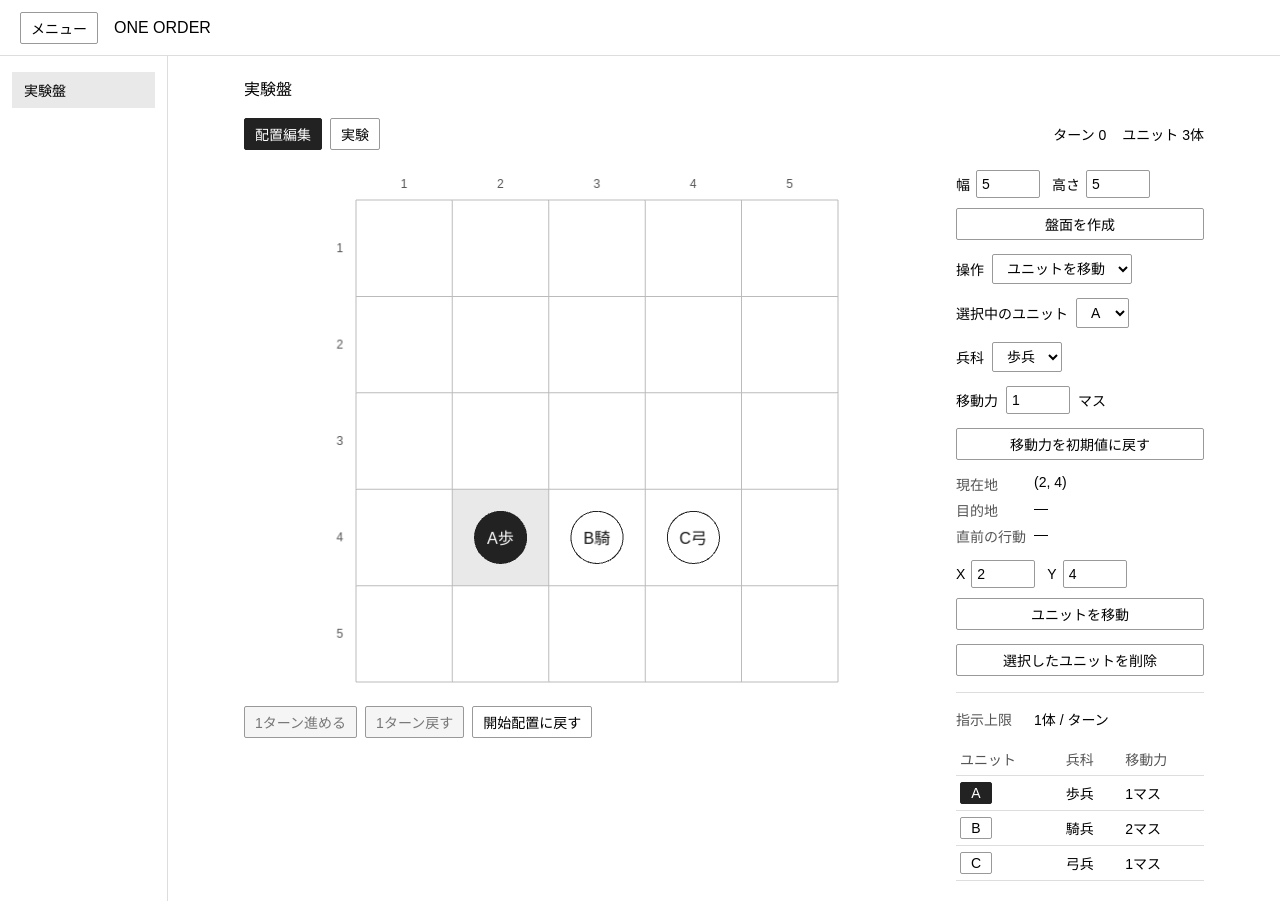
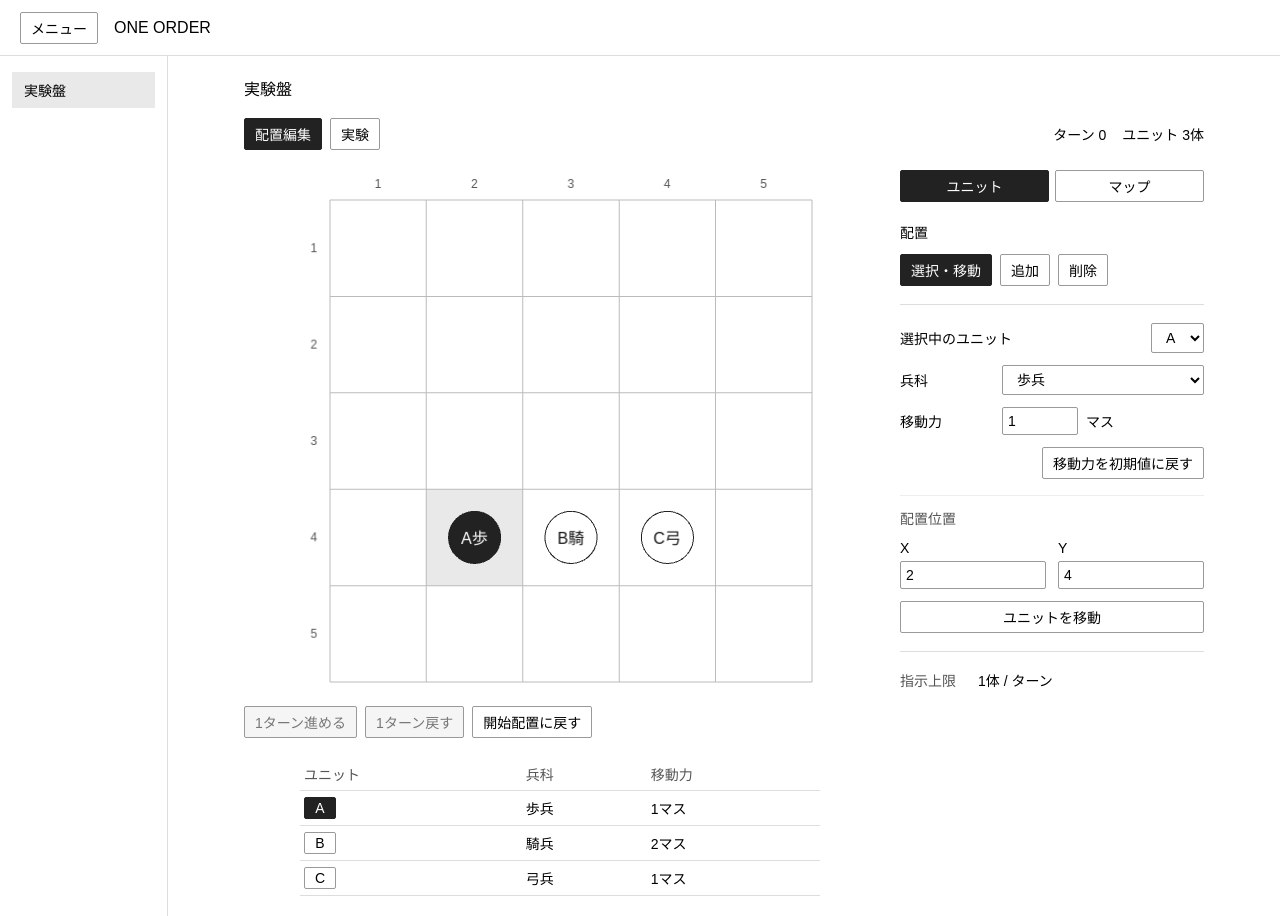
Before and after one commit to gonchiman/one_order, a website built with Vite: page index.html in a window 1280 px wide. Built offline with nearby package versions, Linux system fonts and the light colour scheme; animation ran at ten frames a second.

Commit message:
feat: organize editor into unit and map tabs

```diff
--- a/src/main.ts
+++ b/src/main.ts
@@ -6,6 +6,7 @@ import { unitLabel } from './core/labels';
 import { MAX_MOVE_DISTANCE, MIN_MOVE_DISTANCE, UNIT_TYPES } from './core/unitTypes';
 import type { UnitType } from './core/unitTypes';
 import { createAppShell } from './ui/appShell';
+import { createEditorTabs } from './ui/editorTabs';
 import {
   actOnSession,
   createSession,
@@ -28,7 +29,7 @@ shell.content.innerHTML = `
     <div class="counters"><output id="turn"></output><output id="order-count"></output></div>
   </nav>
   <div class="workspace">
-    <section class="board-section" aria-label="盤面とターン操作">
+    <section class="board-section" aria-label="盤面とユニット一覧">
       <div id="board"></div>
       <div class="turn-actions">
         <button type="button" id="advance">1ターン進める</button>
@@ -36,43 +37,59 @@ shell.content.innerHTML = `
         <button type="button" id="reset">開始配置に戻す</button>
       </div>
       <p id="status" role="status" aria-live="polite"></p>
+      <table class="unit-list"><thead><tr><th scope="col">ユニット</th><th scope="col">兵科</th><th scope="col">移動力</th></tr></thead><tbody id="unit-rows"></tbody></table>
     </section>
-    <aside aria-label="配置とユニットの操作">
-      <div id="editing-controls">
-        <form id="size-form" class="fields">
-          <div class="size-fields">
-            <label>幅 <input id="width" type="number" min="3" max="12" step="1" value="5" required></label>
-            <label>高さ <input id="height" type="number" min="3" max="12" step="1" value="5" required></label>
+    <aside class="editor" aria-label="マップとユニットの編集">
+      <div class="editor-tabs" role="tablist" aria-label="編集対象">
+        <button type="button" id="editor-tab-unit" role="tab" aria-controls="editor-panel-unit" aria-selected="true">ユニット</button>
+        <button type="button" id="editor-tab-map" role="tab" aria-controls="editor-panel-map" aria-selected="false" tabindex="-1">マップ</button>
       </div>
-          <button type="submit">盤面を作成</button>
-        </form>
-        <label class="field">操作
-          <select id="edit-tool"><option value="move">ユニットを移動</option><option value="add">ユニットを追加</option><option value="remove">ユニットを削除</option></select>
-        </label>
-        <label class="field" id="placement-type-field" hidden>追加する兵科
-          <select id="placement-type">${typeOptions}</select>
-        </label>
+      <section id="editor-panel-unit" role="tabpanel" aria-labelledby="editor-tab-unit">
+        <section id="editing-controls" class="editor-section" aria-labelledby="placement-heading">
+          <h2 id="placement-heading">配置</h2>
+          <div class="placement-tools" role="group" aria-label="配置操作">
+            <button type="button" data-edit-tool="move" aria-pressed="true">選択・移動</button>
+            <button type="button" data-edit-tool="add" aria-pressed="false">追加</button>
+            <button type="button" data-edit-tool="remove" aria-pressed="false">削除</button>
           </div>
-      <label class="field">選択中のユニット <select id="selected-unit"></select></label>
-      <label class="field">兵科 <select id="selected-type">${typeOptions}</select></label>
-      <label class="field">移動力 <input id="move-distance" type="number" min="${MIN_MOVE_DISTANCE}" max="${MAX_MOVE_DISTANCE}" step="1" required> マス</label>
-      <button type="button" id="reset-move-distance" class="full-width">移動力を初期値に戻す</button>
-      <dl class="unit-details"><dt>現在地</dt><dd id="position"></dd><dt>目的地</dt><dd id="destination"></dd><dt>直前の行動</dt><dd id="last-action"></dd></dl>
+        </section>
+        <section class="editor-section" aria-labelledby="unit-editor-title">
+          <header class="section-heading">
+            <h2 id="unit-editor-title">選択中のユニット</h2>
+            <select id="selected-unit" aria-label="選択中のユニット"></select>
+          </header>
+          <label class="editor-field" id="placement-type-field" hidden><span>追加する兵科</span><select id="placement-type">${typeOptions}</select></label>
+          <div id="selected-properties">
+            <label class="editor-field"><span>兵科</span><select id="selected-type">${typeOptions}</select></label>
+            <label class="editor-field"><span>移動力</span><span class="move-field"><input id="move-distance" type="number" min="${MIN_MOVE_DISTANCE}" max="${MAX_MOVE_DISTANCE}" step="1" required><span>マス</span></span></label>
+            <button type="button" id="reset-move-distance" class="reset-move">移動力を初期値に戻す</button>
+          </div>
+          <dl class="unit-details" id="unit-details" hidden><dt>現在地</dt><dd id="position"></dd><dt>目的地</dt><dd id="destination"></dd><dt>直前の行動</dt><dd id="last-action"></dd></dl>
           <div id="point-controls" class="fields" hidden>
             <button type="button" id="pick-target" aria-pressed="false">目的地を指定</button>
             <button type="button" id="clear-order">指示を解除</button>
           </div>
-      <form id="coordinate-form" class="fields">
-        <div class="size-fields">
+          <form id="coordinate-form" class="coordinate-fields">
+            <h3 id="coordinate-title">配置位置</h3>
+            <div class="input-pair">
               <label>X <input id="cell-x" type="number" min="1" max="5" step="1" value="2" required></label>
               <label>Y <input id="cell-y" type="number" min="1" max="5" step="1" value="4" required></label>
             </div>
-        <button type="submit" id="apply-coordinate">ユニットを移動</button>
+            <button type="submit" id="apply-coordinate" class="full-width">ユニットを移動</button>
           </form>
-      <button type="button" id="remove-selected" class="full-width">選択したユニットを削除</button>
-      <hr>
+        </section>
         <dl class="rules"><dt>指示上限</dt><dd id="order-limit"></dd></dl>
-      <table><thead><tr><th scope="col">ユニット</th><th scope="col">兵科</th><th scope="col">移動力</th></tr></thead><tbody id="unit-rows"></tbody></table>
+      </section>
+      <section id="editor-panel-map" role="tabpanel" aria-labelledby="editor-tab-map" hidden>
+        <header class="section-heading"><h2>マップ</h2><output id="map-size"></output></header>
+        <form id="size-form" class="fields">
+          <div class="input-pair">
+            <label>幅（マス） <input id="width" type="number" min="3" max="12" step="1" value="5" required></label>
+            <label>高さ（マス） <input id="height" type="number" min="3" max="12" step="1" value="5" required></label>
+          </div>
+          <button type="submit" id="create-map">新しいマップを作成</button>
+        </form>
+      </section>
     </aside>
   </div>
 `;
@@ -93,14 +110,19 @@ const controls = {
   undo: element<HTMLButtonElement>('#undo'),
   reset: element<HTMLButtonElement>('#reset'),
   status: element<HTMLParagraphElement>('#status'),
-  editing: element<HTMLDivElement>('#editing-controls'),
+  editing: element<HTMLElement>('#editing-controls'),
   sizeForm: element<HTMLFormElement>('#size-form'),
   width: element<HTMLInputElement>('#width'),
   height: element<HTMLInputElement>('#height'),
-  tool: element<HTMLSelectElement>('#edit-tool'),
+  tools: Array.from(document.querySelectorAll<HTMLButtonElement>('[data-edit-tool]')),
+  createMap: element<HTMLButtonElement>('#create-map'),
+  mapSize: element<HTMLOutputElement>('#map-size'),
   placementTypeField: element<HTMLLabelElement>('#placement-type-field'),
   placementType: element<HTMLSelectElement>('#placement-type'),
   selected: element<HTMLSelectElement>('#selected-unit'),
+  selectedProperties: element<HTMLDivElement>('#selected-properties'),
+  unitEditorTitle: element<HTMLHeadingElement>('#unit-editor-title'),
+  details: element<HTMLElement>('#unit-details'),
   selectedType: element<HTMLSelectElement>('#selected-type'),
   moveDistance: element<HTMLInputElement>('#move-distance'),
   resetMoveDistance: element<HTMLButtonElement>('#reset-move-distance'),
@@ -111,13 +133,20 @@ const controls = {
   pickTarget: element<HTMLButtonElement>('#pick-target'),
   clearOrder: element<HTMLButtonElement>('#clear-order'),
   coordinateForm: element<HTMLFormElement>('#coordinate-form'),
+  coordinateTitle: element<HTMLHeadingElement>('#coordinate-title'),
   x: element<HTMLInputElement>('#cell-x'),
   y: element<HTMLInputElement>('#cell-y'),
   apply: element<HTMLButtonElement>('#apply-coordinate'),
-  remove: element<HTMLButtonElement>('#remove-selected'),
   orderLimit: element<HTMLElement>('#order-limit'),
   rows: element<HTMLTableSectionElement>('#unit-rows'),
 };
+
+const editorTabs = createEditorTabs({
+  unit: { tab: element<HTMLButtonElement>('#editor-tab-unit'), panel: element<HTMLElement>('#editor-panel-unit') },
+  map: { tab: element<HTMLButtonElement>('#editor-tab-map'), panel: element<HTMLElement>('#editor-panel-map') },
+});
+type EditTool = 'move' | 'add' | 'remove';
+let editTool: EditTool = 'move';
 
 function initialBoard(width = 5, height = 5): BoardState {
   let board = createBoard(width, height);
@@ -151,10 +180,12 @@ function setStatus(message = '', error = false): void {
   isError = error;
 }
 
-function selectUnit(id: number): void {
+function selectUnit(id: number, preserveTool = false): void {
   const unit = session.board.units.find((item) => item.id === id);
   if (unit === undefined) return;
   selectedId = id;
+  if (session.mode === 'edit' && !preserveTool) editTool = 'move';
+  editorTabs.select('unit');
   cursor = { ...(session.mode === 'run' ? unit.destination ?? unit.position : unit.position) };
   targeting = false;
   setStatus();
@@ -164,6 +195,8 @@ function selectUnit(id: number): void {
 function render(): void {
   const { board, mode } = session;
   const editing = mode === 'edit';
+  const adding = editing && editTool === 'add';
+  const removing = editing && editTool === 'remove';
   if (!board.units.some((unit) => unit.id === selectedId)) selectedId = board.units[0]?.id ?? null;
   const unit = board.units.find((item) => item.id === selectedId);
   cursor = { x: Math.min(Math.max(cursor.x, 0), board.width - 1), y: Math.min(Math.max(cursor.y, 0), board.height - 1) };
@@ -172,12 +205,19 @@ function render(): void {
   controls.turn.value = `ターン ${board.turn}`;
   controls.orderCount.value = editing ? `ユニット ${board.units.length}体` : `指示 ${board.orderedUnitIds.length} / ${board.rules.orderLimit}体`;
   controls.editing.hidden = !editing;
-  controls.placementTypeField.hidden = controls.tool.value !== 'add';
+  controls.tools.forEach((button) => button.setAttribute('aria-pressed', String(button.dataset.editTool === editTool)));
+  controls.placementTypeField.hidden = !adding;
+  controls.selected.hidden = adding;
+  controls.selectedProperties.hidden = adding || removing;
+  controls.unitEditorTitle.textContent = adding ? 'ユニットを追加' : removing ? 'ユニットを削除' : '選択中のユニット';
+  controls.details.hidden = editing;
   controls.point.hidden = editing;
-  controls.remove.hidden = !editing;
+  controls.width.disabled = !editing;
+  controls.height.disabled = !editing;
+  controls.createMap.hidden = !editing;
+  controls.mapSize.value = `${board.width} × ${board.height}`;
   controls.advance.disabled = editing;
   controls.undo.disabled = editing || session.history.length === 0;
-  controls.remove.disabled = unit === undefined;
   controls.pickTarget.disabled = unit === undefined;
   controls.clearOrder.disabled = unit === undefined;
   controls.pickTarget.textContent = targeting ? '指定を取り消す' : '目的地を指定';
@@ -205,8 +245,9 @@ function render(): void {
   controls.y.max = String(board.height);
   controls.x.value = String(cursor.x + 1);
   controls.y.value = String(cursor.y + 1);
-  controls.apply.textContent = editing ? { move: 'ユニットを移動', add: 'ユニットを追加', remove: 'そのマスのユニットを削除' }[controls.tool.value] ?? 'ユニットを移動' : '目的地を指示';
-  controls.apply.disabled = unit === undefined && (!editing || controls.tool.value === 'move');
+  controls.coordinateTitle.textContent = editing ? removing ? '削除する位置' : '配置位置' : '目的地';
+  controls.apply.textContent = editing ? { move: 'ユニットを移動', add: 'ユニットを追加', remove: 'ユニットを削除' }[editTool] : '目的地を指示';
+  controls.apply.disabled = unit === undefined && (!editing || editTool === 'move');
   controls.status.textContent = status;
   controls.status.setAttribute('role', isError ? 'alert' : 'status');
   controls.status.classList.toggle('error', isError);
@@ -267,9 +308,9 @@ function applyAt(position: Cell): void {
     perform({ type: 'order', unitId: selectedId, destination: position });
     return;
   }
-  if (controls.tool.value === 'add') {
+  if (editTool === 'add') {
     perform({ type: 'add', position, unitType: controls.placementType.value as UnitType });
-  } else if (controls.tool.value === 'remove') {
+  } else if (editTool === 'remove') {
     const occupant = session.board.units.find((unit) => unit.position.x === position.x && unit.position.y === position.y);
     if (occupant === undefined) { setStatus('そのマスにユニットがありません。', true); render(); return; }
     perform({ type: 'remove', unitId: occupant.id });
@@ -282,7 +323,7 @@ function applyAt(position: Cell): void {
 
 function clickCell(cell: Cell): void {
   const occupant = session.board.units.find((unit) => unit.position.x === cell.x && unit.position.y === cell.y);
-  if (occupant !== undefined && !targeting && (session.mode === 'run' || controls.tool.value === 'move')) {
+  if (occupant !== undefined && !targeting && (session.mode === 'run' || editTool === 'move')) {
     selectUnit(occupant.id);
   } else {
     applyAt(cell);
@@ -292,12 +333,18 @@ function clickCell(cell: Cell): void {
 controls.edit.addEventListener('click', () => {
   if (session.mode === 'edit') return;
   session = editExperiment(session);
+  editTool = 'move';
+  const unit = session.board.units.find((item) => item.id === selectedId);
+  cursor = { ...(unit?.position ?? { x: 0, y: 0 }) };
   targeting = false;
   setStatus(); render();
 });
 controls.run.addEventListener('click', () => {
   if (session.mode === 'run') return;
   session = startExperiment(session);
+  editorTabs.select('unit');
+  controls.width.value = String(session.board.width);
+  controls.height.value = String(session.board.height);
   targeting = false;
   setStatus(); render();
 });
@@ -313,7 +360,12 @@ controls.sizeForm.addEventListener('submit', (event) => {
     setStatus(error instanceof Error ? error.message : '盤面の寸法を確認してください。', true); render();
   }
 });
-controls.tool.addEventListener('change', () => { setStatus(); render(); });
+controls.tools.forEach((button) => button.addEventListener('click', () => {
+  editTool = button.dataset.editTool as EditTool;
+  const unit = session.board.units.find((item) => item.id === selectedId);
+  if (unit !== undefined) cursor = { ...unit.position };
+  setStatus(); render();
+}));
 function rememberCoordinates(): void {
   const x = controls.x.valueAsNumber - 1;
   const y = controls.y.valueAsNumber - 1;
@@ -323,7 +375,7 @@ function rememberCoordinates(): void {
 }
 controls.x.addEventListener('input', rememberCoordinates);
 controls.y.addEventListener('input', rememberCoordinates);
-controls.selected.addEventListener('change', () => selectUnit(Number(controls.selected.value)));
+controls.selected.addEventListener('change', () => selectUnit(Number(controls.selected.value), true));
 controls.selectedType.addEventListener('change', () => {
   if (selectedId !== null) perform({ type: 'set-type', unitId: selectedId, unitType: controls.selectedType.value as UnitType });
 });
@@ -345,9 +397,6 @@ controls.pickTarget.addEventListener('click', () => {
 controls.clearOrder.addEventListener('click', () => {
   if (selectedId !== null) perform({ type: 'order', unitId: selectedId, destination: null });
 });
-controls.remove.addEventListener('click', () => {
-  if (selectedId !== null) perform({ type: 'remove', unitId: selectedId });
-});
 controls.advance.addEventListener('click', () => { targeting = false; perform({ type: 'advance' }); });
 controls.undo.addEventListener('click', () => {
   session = undoTurn(session); targeting = false; setStatus(); render();
@@ -368,6 +417,7 @@ if (import.meta.hot) {
   import.meta.hot.accept();
   import.meta.hot.dispose(() => {
     boardGame?.destroy();
+    editorTabs.destroy();
     shell.destroy();
   });
 }
--- a/src/style.css
+++ b/src/style.css
@@ -119,7 +119,7 @@ select {
 
 button { cursor: pointer; }
 button:disabled { cursor: default; color: #777; background: #f5f5f5; }
-button[aria-pressed="true"] { color: #fff; background: #222; border-color: #222; }
+button[aria-pressed="true"], button[aria-selected="true"] { color: #fff; background: #222; border-color: #222; }
 
 input {
   width: 64px;
@@ -132,7 +132,7 @@ input {
 
 .toolbar,
 .turn-actions,
-.size-fields {
+.placement-tools {
   display: flex;
   align-items: center;
   flex-wrap: wrap;
@@ -141,25 +141,42 @@ input {
 
 .toolbar { margin-bottom: 20px; }
 .counters { display: flex; flex-wrap: wrap; gap: 8px 16px; margin-left: auto; font-variant-numeric: tabular-nums; }
-.workspace { display: grid; grid-template-columns: minmax(0, 1fr) 248px; gap: 28px; align-items: start; }
+.workspace { display: grid; grid-template-columns: minmax(0, 1fr) 304px; gap: 24px; align-items: start; }
 .board-section, aside { min-width: 0; }
 #board { margin: 0 auto; max-width: 100%; }
 .turn-actions { margin-top: 16px; }
 #status { min-height: 22px; margin: 10px 0 0; }
+#status:empty { min-height: 0; margin: 0; }
 #status.error { color: #a00000; }
 .fields { display: grid; gap: 10px; margin-bottom: 14px; }
-.field { display: flex; flex-wrap: wrap; gap: 8px; align-items: center; margin-bottom: 14px; }
 label { display: inline-flex; gap: 6px; align-items: center; }
-.size-fields { gap: 12px; }
 .full-width { width: 100%; }
 dl { display: grid; grid-template-columns: 70px minmax(0, 1fr); gap: 6px 8px; margin: 14px 0; font-variant-numeric: tabular-nums; }
 dt { color: #555; }
 dd { margin: 0; overflow-wrap: anywhere; }
-hr { border: 0; border-top: 1px solid #ddd; margin: 16px 0; }
 table { width: 100%; border-collapse: collapse; font-variant-numeric: tabular-nums; }
 th, td { text-align: left; padding: 6px 4px; border-bottom: 1px solid #ddd; font-weight: 400; overflow-wrap: anywhere; }
 th { color: #555; }
 td button { min-width: 32px; padding: 2px 6px; }
+.unit-list { max-width: 520px; margin: 20px auto 0; }
+.editor { width: 100%; max-width: 520px; margin: 0 auto; }
+.editor-tabs { display: flex; gap: 6px; margin-bottom: 20px; }
+.editor-tabs button { flex: 1; }
+.editor-section { padding-bottom: 18px; margin-bottom: 18px; border-bottom: 1px solid #ddd; }
+.editor h2 { margin: 0 0 12px; font-size: 14px; font-weight: 500; }
+.section-heading { display: flex; align-items: center; justify-content: space-between; flex-wrap: wrap; gap: 8px; margin-bottom: 12px; }
+.section-heading h2 { margin: 0; }
+.section-heading output { color: #555; font-variant-numeric: tabular-nums; }
+.editor-field { display: grid; grid-template-columns: 90px minmax(0, 1fr); align-items: center; gap: 12px; margin: 12px 0; }
+.editor-field select { width: 100%; min-width: 0; }
+.move-field { display: flex; align-items: center; gap: 8px; }
+.move-field input { width: 76px; }
+.reset-move { display: block; margin: 0 0 16px auto; }
+.input-pair { display: grid; grid-template-columns: minmax(0, 1fr) minmax(0, 1fr); gap: 12px; }
+.input-pair label { display: grid; gap: 5px; }
+.input-pair input { width: 100%; }
+.coordinate-fields { display: grid; gap: 12px; padding-top: 12px; margin-top: 16px; border-top: 1px solid #eee; }
+.coordinate-fields h3 { margin: 0; color: #555; font-size: 14px; font-weight: 400; }
 [hidden] { display: none !important; }
 
 @media (max-width: 700px) {
@@ -169,7 +186,7 @@ td button { min-width: 32px; padding: 2px 6px; }
   input, select { font-size: 16px; }
 }
 
-@container (max-width: 700px) {
+@container (max-width: 740px) {
   .workspace { grid-template-columns: minmax(0, 1fr); gap: 20px; }
   .counters { margin-left: 0; width: 100%; }
 }
--- /dev/null
+++ b/src/ui/editorTabs.ts
@@ -0,0 +1,51 @@
+export type EditorTab = 'unit' | 'map';
+
+export function createEditorTabs(
+  elements: Record<EditorTab, { tab: HTMLButtonElement; panel: HTMLElement }>,
+): { select: (tab: EditorTab) => void; destroy: () => void } {
+  const keys: EditorTab[] = ['unit', 'map'];
+  const cleanup: (() => void)[] = [];
+
+  function select(selected: EditorTab): void {
+    for (const key of keys) {
+      const active = key === selected;
+      elements[key].tab.setAttribute('aria-selected', String(active));
+      elements[key].tab.tabIndex = active ? 0 : -1;
+      elements[key].panel.hidden = !active;
+    }
+  }
+
+  for (const key of keys) {
+    const { tab } = elements[key];
+    const click = (): void => select(key);
+    const keydown = (event: KeyboardEvent): void => {
+      let next: EditorTab;
+      switch (event.key) {
+        case 'ArrowLeft':
+        case 'ArrowRight':
+          next = key === 'unit' ? 'map' : 'unit';
+          break;
+        case 'Home':
+          next = 'unit';
+          break;
+        case 'End':
+          next = 'map';
+          break;
+        default:
+          return;
+      }
+      event.preventDefault();
+      select(next);
+      elements[next].tab.focus();
+    };
+    tab.addEventListener('click', click);
+    tab.addEventListener('keydown', keydown);
+    cleanup.push(() => {
+      tab.removeEventListener('click', click);
+      tab.removeEventListener('keydown', keydown);
+    });
+  }
+
+  select('unit');
+  return { select, destroy: () => cleanup.forEach((remove) => remove()) };
+}
```
Also changed, not shown: README.md. Lines whose indentation alone changed are shown as unchanged.
